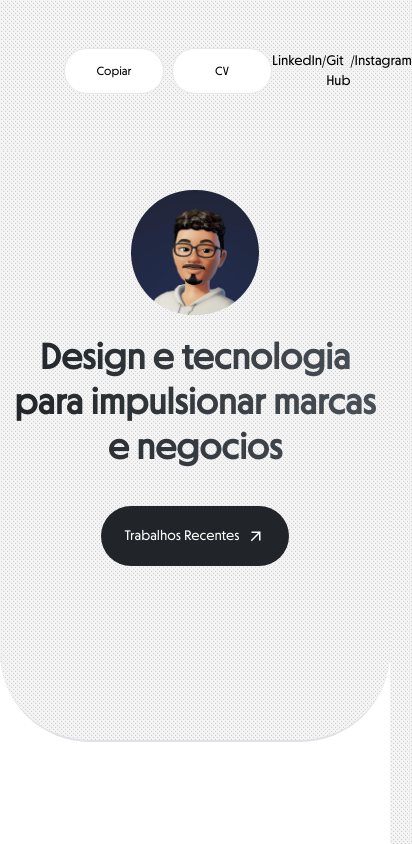
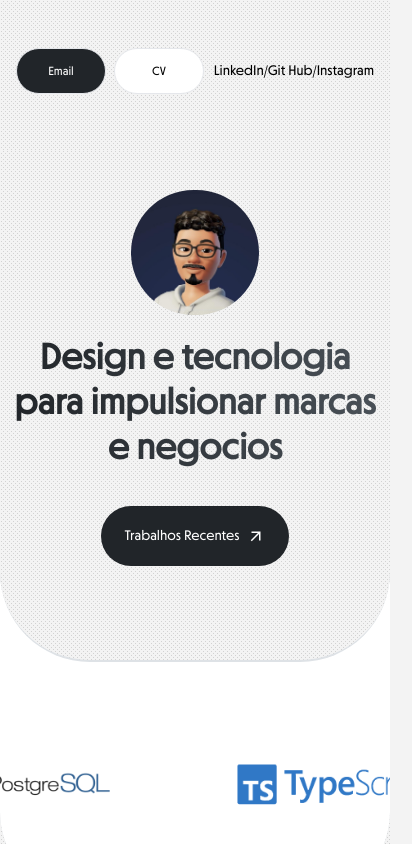
Before and after one commit to PedroPaulo-Git/Portfolio-Pedro, a React (Vite) app: page / in a window 390 px wide. Shown: the top 844 px of the page, 412 px wide, since content can reach past the window. Built offline with nearby package versions, Linux system fonts and the light colour scheme.

Commit message:
header modification

```diff
--- a/src/Home/Header/Header.jsx
+++ b/src/Home/Header/Header.jsx
@@ -3,15 +3,16 @@ import React from "react";
 const Header = () => {
   return (
     <div>
-      <div className="flex flex-1 items-center justify-between px-16 py-12">
+      <div className="flex flex-1 items-center justify-between px-4 py-12 sm:px-16 sm:py-12 ">
         <nav aria-label="Global" className=" md:block border-black">
           <div className="flex items-center gap-2 text-xs">
             <p className="hidden md:block">
               receberpedro09
               <span className="font-serif font-semibold">@</span>gmail.com
             </p>
-            <span className="w-[100px] py-3.5 border rounded-full text-center bg-white">Copiar</span>
-            <span className="w-[100px] py-3.5 border rounded-full text-center  bg-white">CV</span>
+            <span className="w-[90px] py-3.5 border rounded-full text-center hidden sm:block bg-white">Copiar</span>
+            <span className="w-[90px] py-3.5 border rounded-full text-center bg-gray-main sm:hidden text-white">Email</span>
+            <span className="w-[90px] py-3.5 border rounded-full text-center  bg-white">CV</span>
           </div>
         </nav>
 
--- a/src/Home/Hero/Hero.jsx
+++ b/src/Home/Hero/Hero.jsx
@@ -5,7 +5,7 @@ import './backgroundhero.css'
 
  const Hero = () => {
   return (
-    <div className='Hero relative w-full rounded-b-[90px] h-[37rem] lg:h-[37rem] z-30 border-solid border-b-2 border-gray-fulllight'>
+    <div className='Hero relative w-full rounded-b-[90px] h-[32rem] lg:h-[37rem] z-30 border-solid border-b-2 border-gray-fulllight'>
     <div className='flex flex-col items-center text-center gap-5 my-2'>
         <img src={Avatar} className='rounded-full w-[8rem] lg:w-[8rem] mt-10 '  alt="" />
         <div className='flex flex-col  text-4xl lg:text-5xl font-semibold bg-gradient-to-l from-gray-light to-gray-main bg-clip-text text-transparent'>
```
